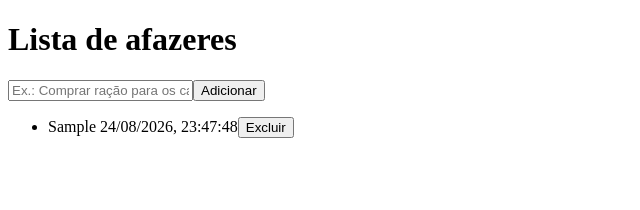
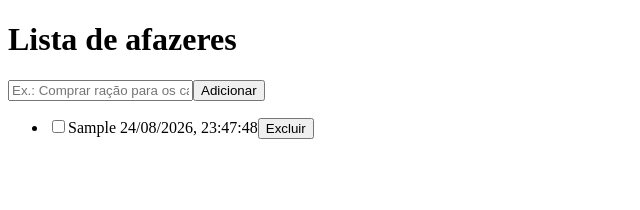
Before and after one commit to taynasales/desafio-todo-list, a React (Vite) app: page / in a window 1280 px wide. Both pictures are taken after typing "Sample" into the empty fields and a click on the button "Adicionar". Shown: the top 210 px of the page, without its empty margins (0-640 px from the left). Built offline with nearby package versions, Linux system fonts and the light colour scheme.

Commit message:
feat: permite marcar tarefa como concluida

```diff
--- a/src/App.tsx
+++ b/src/App.tsx
@@ -15,14 +15,11 @@ function App() {
       id: crypto.randomUUID(),
       title: title,
       createdAt: Date.now(),
+      done: false,
     };
 
     setTasks([...tasks, newTask]);
     setTitle("");
-  }
-
-  function handleDeleteTask(id: string) {
-    setTasks((prev) => prev.filter((task) => !Object.is(task.id, id)));
   }
 
   function handleRequestDelete(task: Task) {
@@ -43,6 +40,14 @@ function App() {
     setTaskToDelete(null);
   }
 
+  function handleToggleTask(id: string) {
+    setTasks((prev) =>
+      prev.map((task) =>
+        task.id === id ? { ...task, done: task.done ? false : true } : task,
+      ),
+    );
+  }
+
   return (
     <div>
       <h1>Lista de afazeres</h1>
@@ -58,7 +63,12 @@ function App() {
 
       <ul>
         {tasks.map((task) => (
-          <TaskItem key={task.id} task={task} onDelete={handleRequestDelete} />
+          <TaskItem
+            key={task.id}
+            task={task}
+            onDelete={handleRequestDelete}
+            onToggle={handleToggleTask}
+          />
         ))}
       </ul>
       {taskToDelete && (
--- a/src/components/TaskItem.tsx
+++ b/src/components/TaskItem.tsx
@@ -3,11 +3,17 @@ import type { Task } from "../types";
 interface TaskItemProps {
   task: Task;
   onDelete: (task: Task) => void;
+  onToggle: (id: string) => void;
 }
 
-function TaskItem({ task, onDelete }: TaskItemProps) {
+function TaskItem({ task, onDelete, onToggle }: TaskItemProps) {
   return (
     <li>
+      <input
+        type="checkbox"
+        checked={task.done}
+        onChange={() => onToggle(task.id)}
+      />
       {task.title} {new Date(task.createdAt).toLocaleString("pt-BR")}
       <button onClick={() => onDelete(task)}>Excluir</button>
     </li>
--- a/src/types.ts
+++ b/src/types.ts
@@ -2,4 +2,5 @@ export interface Task {
   id: string;
   title: string;
   createdAt: number;
+  done: boolean;
 }
```
